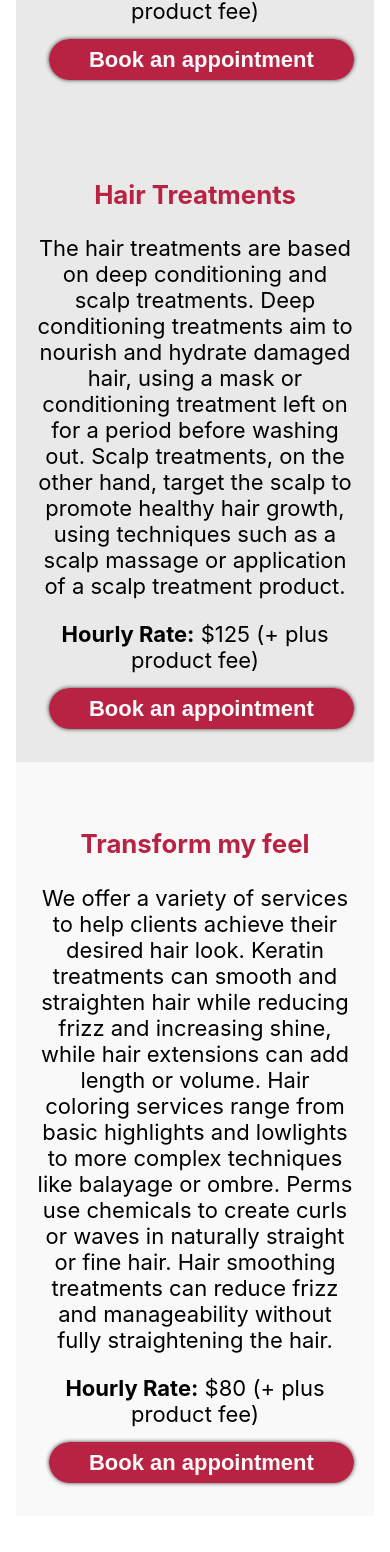
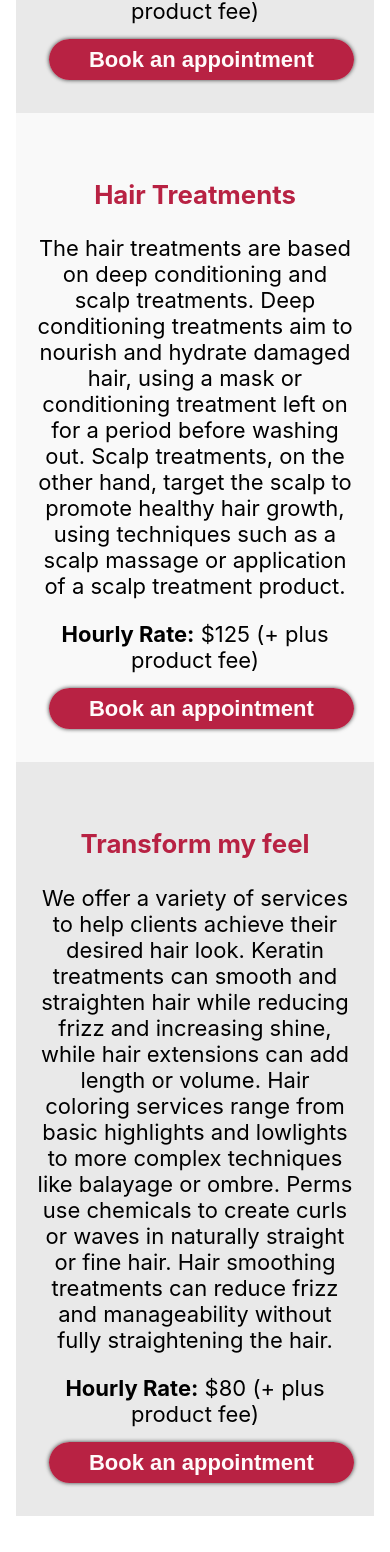
Before and after one commit to JosmiJose14/Capstone-Example-Site, a React (Create React App) app in the folder hair-with-flair/: page /Service in a window 390 px wide. Shown: the part 1868-3420 px from the top of the page. Built offline with nearby package versions, Linux system fonts and the light colour scheme.

Commit message:
Update App.css

```diff
--- a/hair-with-flair/src/App.css
+++ b/hair-with-flair/src/App.css
@@ -507,4 +507,10 @@ a {
   margin-left: 15%;
 }
 
+.service-section:nth-child(4) {
+  background-color: #e9e9e9;
 }
+.service-section:nth-child(3){
+  background-color: #f9f9f9;
+}
+}
```
